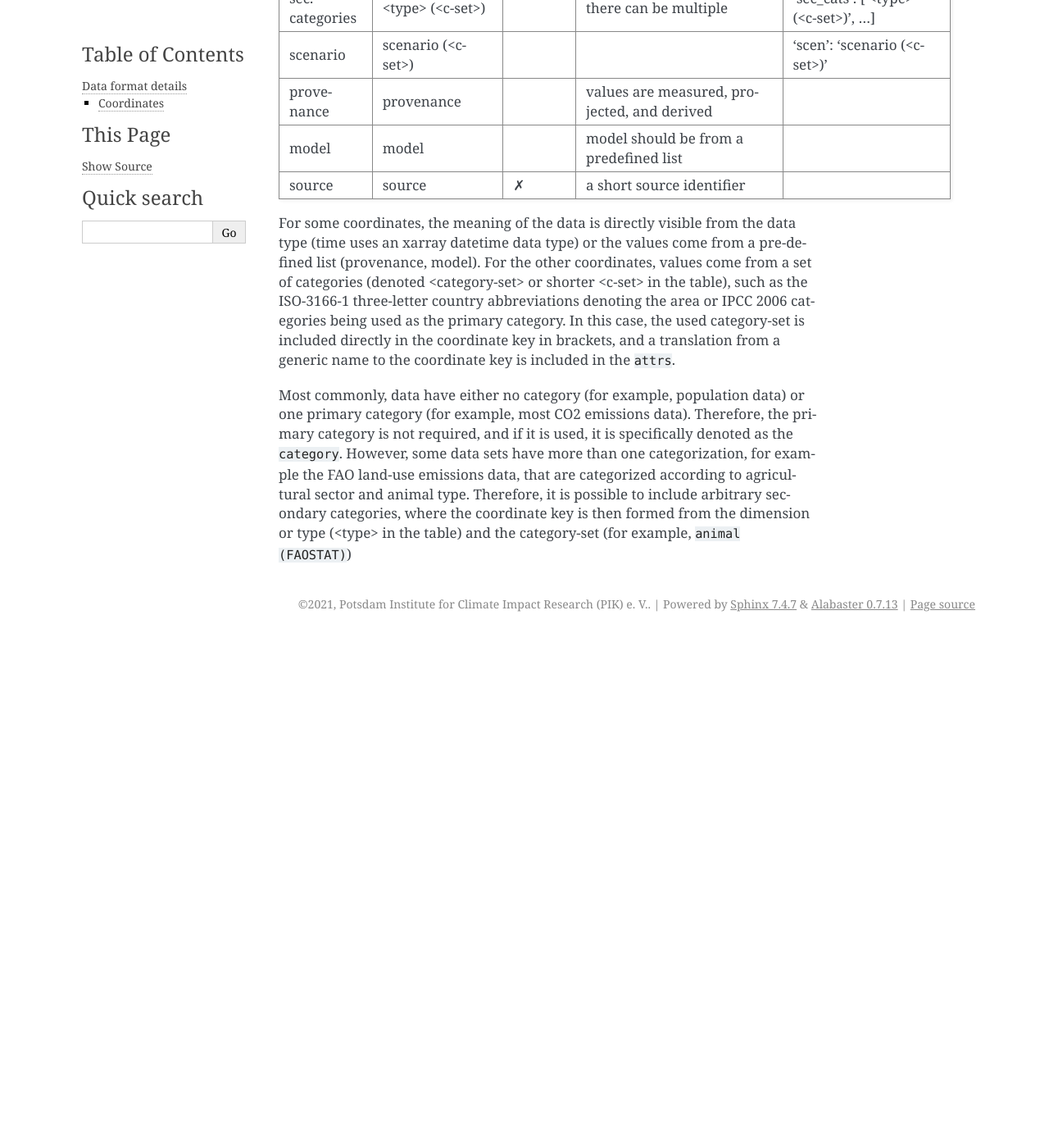
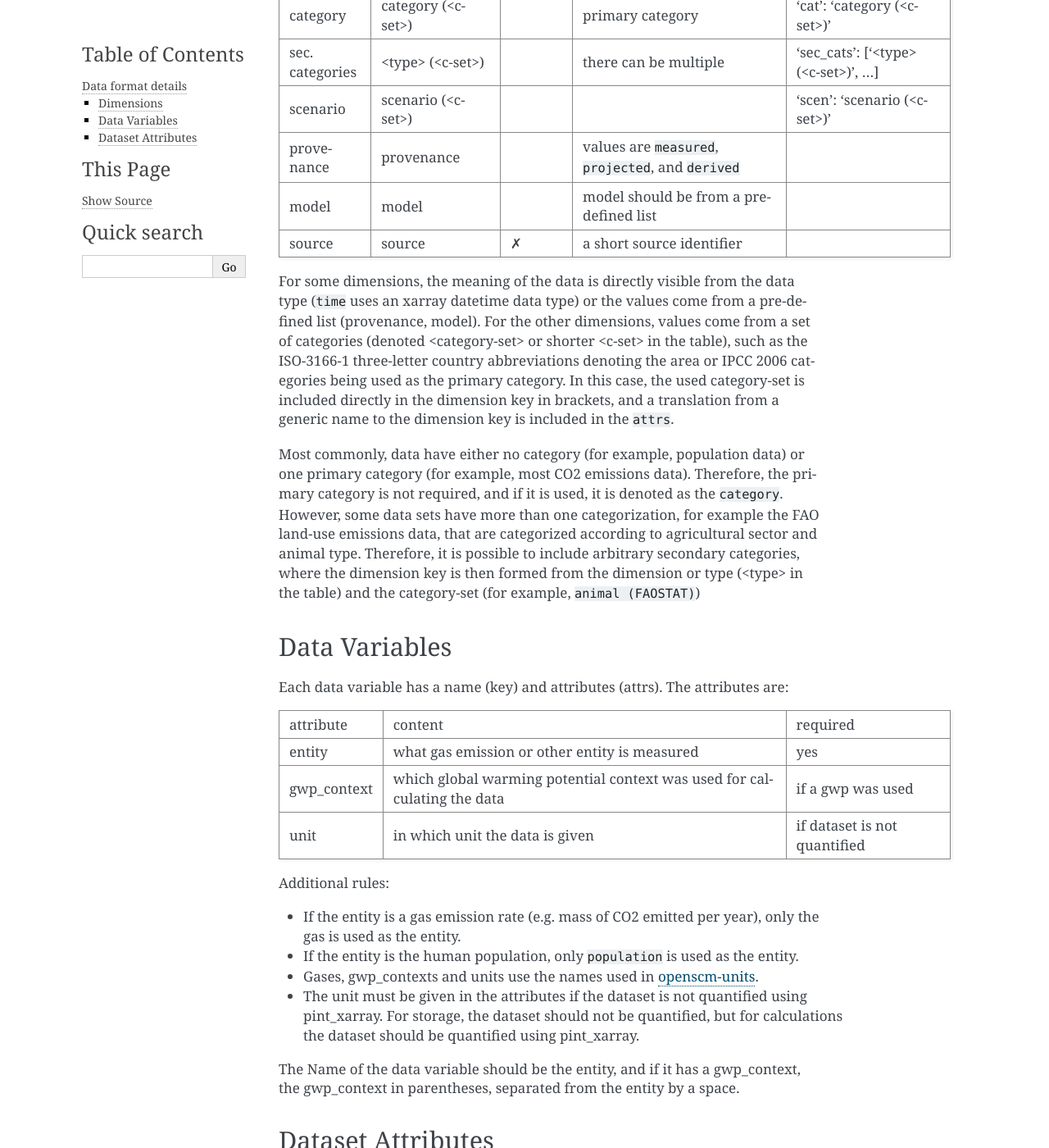
Before and after one commit to primap-community/primap2, a Sphinx documentation site: the page built from docs/data_format_details.rst, in a window 1280 px wide and 1400 px high, scrolled down 537 px. Shown: the whole window at 82% size. Built offline with Sphinx 7.4.7, drawn with Linux system fonts in a browser that asks for light colours; before the commit the page ends 1313 px from its top, so only the background shows below that; some of the changed text lies outside the part shown.

Commit message:
Add more documentation about the data format.

```diff
--- a/docs/data_format_details.rst
+++ b/docs/data_format_details.rst
@@ -2,45 +2,99 @@
 Data format details
 ===================
 
-Coordinates
------------
+Data is stored in xarray ``dataset`` objects with specified dimensions, coordinates,
+data variables, and attrs.
 
-For all datasets, the coordinates for the time and the area are required, and other
-coordinates can be given if necessary.
-For all coordinates, defined names have to be used and additional metadata about the
-coordinates is stored in the datasets ``attrs``.
-The coordinates are:
+Dimensions
+----------
 
-===============  =====================  ========  ===========================================  ===================================
-coordinate       coordinate key         required  notes                                        attrs
----------------  ---------------------  --------  -------------------------------------------  -----------------------------------
+For all datasets, the dimensions for the time and the area are required, and other
+dimensions and coordinates can be given if necessary.
+For all dimensions, defined names have to be used and additional metadata about the
+dimensions is stored in the datasets ``attrs``.
+The dimensions are:
+
+===============  =====================  ========  ========================================================  ===================================
+dimension        dimension key          required  notes                                                     attrs
+---------------  ---------------------  --------  --------------------------------------------------------  -----------------------------------
 time             time                   ✗         for periods, the *start* of the period
-area             area (<category-set>)  ✗         must be a pre-defined category set           'area': 'area (<category set>)'
-category         category (<c-set>)               primary category                             'cat': 'category (<c-set>)'
-sec. categories  <type> (<c-set>)                 there can be multiple                        'sec_cats': ['<type> (<c-set>)', …]
-scenario         scenario (<c-set>)                                                            'scen': 'scenario (<c-set>)'
-provenance       provenance                       values are measured, projected, and derived
+area             area (<category-set>)  ✗         must be a pre-defined category set                        'area': 'area (<category set>)'
+category         category (<c-set>)               primary category                                          'cat': 'category (<c-set>)'
+sec. categories  <type> (<c-set>)                 there can be multiple                                     'sec_cats': ['<type> (<c-set>)', …]
+scenario         scenario (<c-set>)                                                                         'scen': 'scenario (<c-set>)'
+provenance       provenance                       values are ``measured``, ``projected``, and ``derived``
 model            model                            model should be from a predefined list
 source           source                 ✗         a short source identifier
-===============  =====================  ========  ===========================================  ===================================
+===============  =====================  ========  ========================================================  ===================================
 
-For some coordinates, the meaning of the data is directly visible from the data type
-(time uses an xarray datetime data type) or the values come from a pre-defined list
+For some dimensions, the meaning of the data is directly visible from the data type
+(``time`` uses an xarray datetime data type) or the values come from a pre-defined list
 (provenance, model).
-For the other coordinates, values come from a set of categories (denoted <category-set>
+For the other dimensions, values come from a set of categories (denoted <category-set>
 or shorter <c-set> in the table), such as the ISO-3166-1 three-letter country
 abbreviations denoting the area or IPCC 2006 categories being used as the primary
 category.
-In this case, the used category-set is included directly in the coordinate key in
-brackets, and a translation from a generic name to the coordinate key is included in the
+In this case, the used category-set is included directly in the dimension key in
+brackets, and a translation from a generic name to the dimension key is included in the
 ``attrs``.
 
 Most commonly, data have either no category (for example, population data) or one
 primary category (for example, most CO2 emissions data).
-Therefore, the primary category is not required, and if it is used, it is specifically
+Therefore, the primary category is not required, and if it is used, it is
 denoted as the ``category``.
 However, some data sets have more than one categorization, for example the FAO land-use
 emissions data, that are categorized according to agricultural sector and animal type.
 Therefore, it is possible to include arbitrary secondary categories, where the
-coordinate key is then formed from the dimension or type (<type> in the table) and the
+dimension key is then formed from the dimension or type (<type> in the table) and the
 category-set (for example, ``animal (FAOSTAT)``)
+
+Data Variables
+--------------
+
+Each data variable has a name (key) and attributes (attrs).
+The attributes are:
+
+===========  ========================================================================  ============================
+attribute    content                                                                   required
+-----------  ------------------------------------------------------------------------  ----------------------------
+entity       what gas emission or other entity is measured                             yes
+gwp_context  which global warming potential context was used for calculating the data  if a gwp was used
+unit         in which unit the data is given                                           if dataset is not quantified
+===========  ========================================================================  ============================
+
+Additional rules:
+
+* If the entity is a gas emission rate (e.g. mass of CO2 emitted per year), only the
+  gas is used as the entity.
+* If the entity is the human population, only ``population`` is used as the entity.
+* Gases, gwp_contexts and units use the names used in
+  `openscm-units <https://openscm-units.readthedocs.io/en/latest/>`_.
+* The unit must be given in the attributes if the dataset is not quantified
+  using pint_xarray.
+  For storage, the dataset should not be quantified, but for calculations the dataset
+  should be quantified using pint_xarray.
+
+The Name of the data variable should be the entity, and if it has a gwp_context, the
+gwp_context in parentheses, separated from the entity by a space.
+
+Dataset Attributes
+------------------
+
+Metadata about the dimensions and the data set as a whole is stored in the dataset
+``attrs``.
+The metadata about the dimensions is described above in the paragraph concerning
+dimensions.
+The other attributes with metadata about the dataset as a whole are:
+
+===========  =======================================  ============================================
+attribute    description                              data type
+-----------  ---------------------------------------  --------------------------------------------
+reference    citable reference describing the data    ``dict`` with defined keys
+rights       license or other usage restrictions      free-form ``str``
+contact      who can answer questions about the data  usually email address, but free-form ``str``
+description  human-readable description               free-form ``str``
+===========  =======================================  ============================================
+
+All of these attributes are optional.
+The reference is a ``dict`` with optionally the keys ``doi`` containing a DOI of a
+publication, and/or ``publication`` containing a free-form reference.
```
Also changed, not shown: docs/data_format_examples.ipynb, 1 other file.
